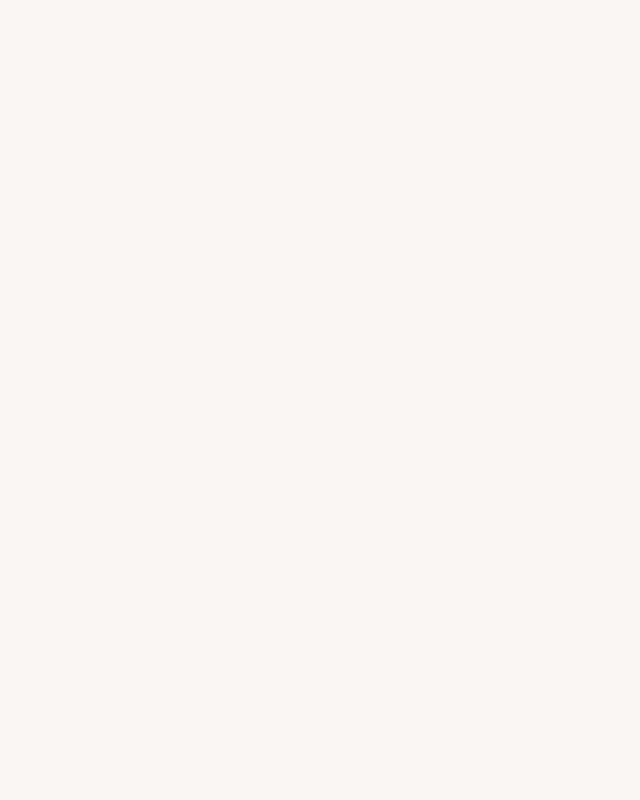
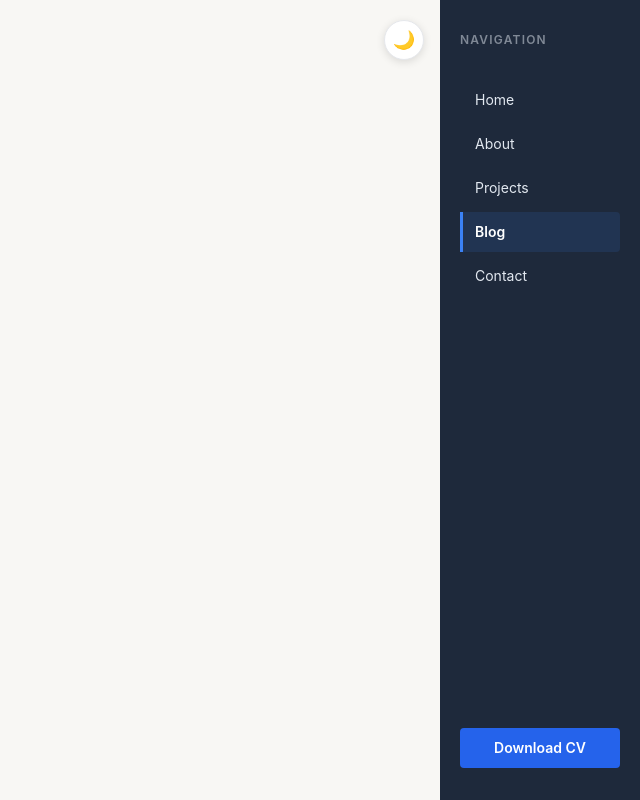
Before and after one commit to ot113/my-portfolio, a Next.js app: page /blog/pvz-deconstruction in a window 1280 px wide. Before the commit this address had no page. Shown: the whole page, without its empty margins (640-1280 px from the left). Built offline with nearby package versions, Linux system fonts and the light colour scheme.

Commit message:
Create pvz-deconstruction.tsx

```diff
--- /dev/null
+++ b/src/pages/blog/pvz-deconstruction.tsx
@@ -0,0 +1,9 @@
+export default function PvZDeconstruction() {
+  return (
+    <iframe
+      src="/pvz-deconstruction.html"
+      style={{ width: "100vw", height: "100vh", border: 0 }}
+      title="PvZ Deconstruction"
+    />
+  );
+}
```
